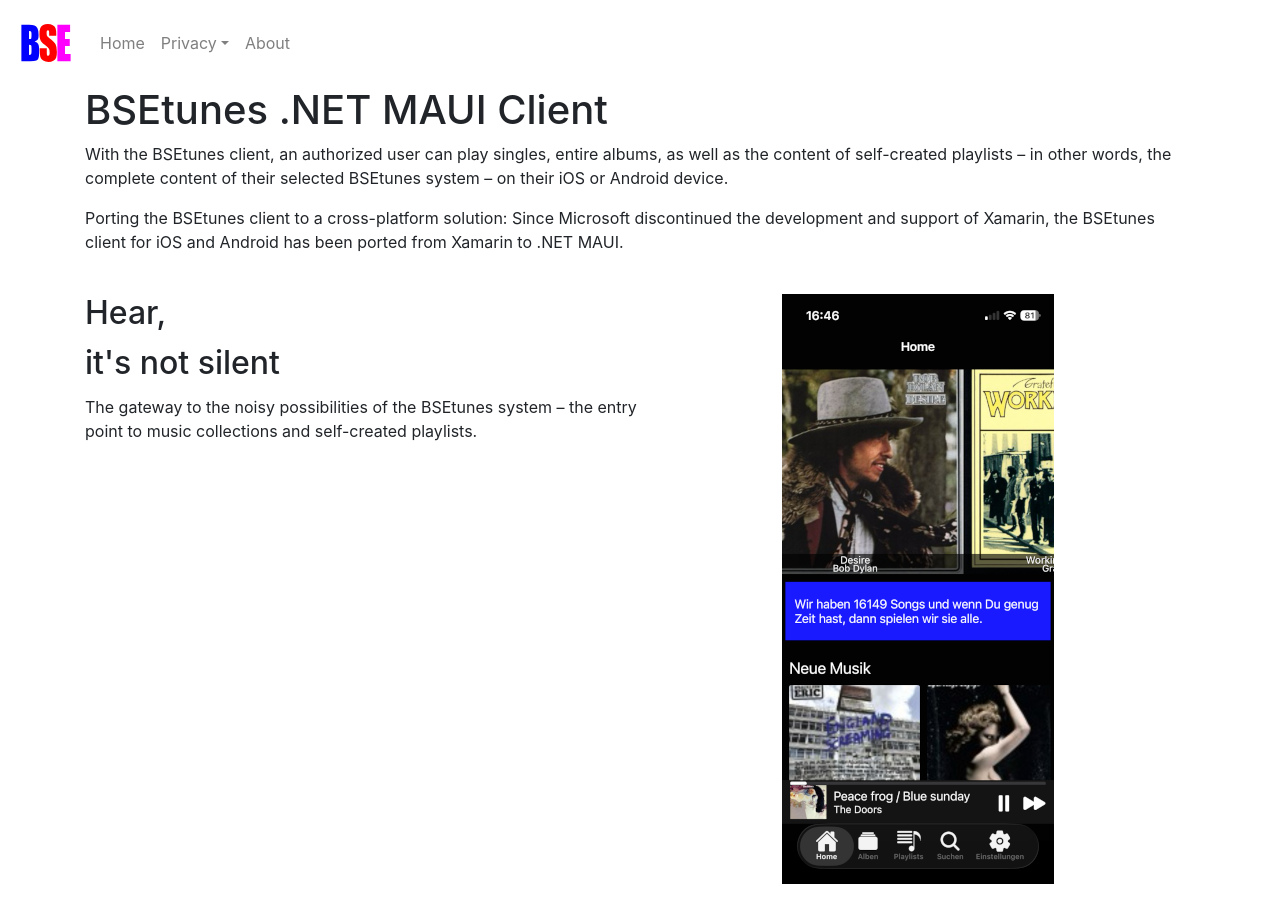
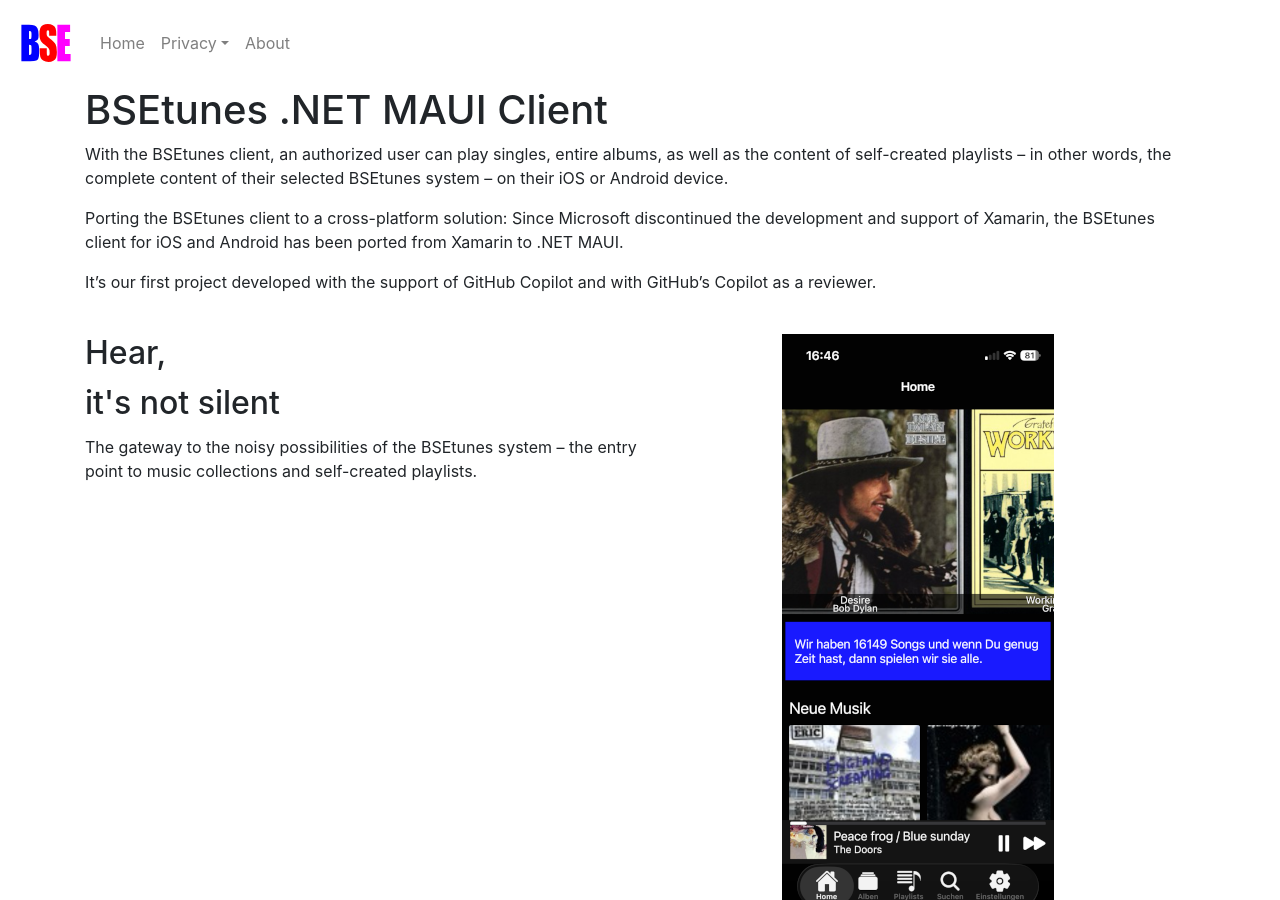
Before and after one commit to uwe-e/uwe-e.github.io, a Jekyll site: the page built from _posts/2025-12-03-BSEtunes-maui-v105.markdown, in a window 1280 px wide and 900 px high. Built offline with Jekyll 4.4.1, drawn with Linux system fonts in a browser that asks for light colours.

Commit message:
text modifications

```diff
--- a/_posts/2025-12-03-BSEtunes-maui-v105.markdown
+++ b/_posts/2025-12-03-BSEtunes-maui-v105.markdown
@@ -11,6 +11,8 @@ image: /assets/images/content/bsetunes_maui/2025-12-03-BSEtunes-maui-v105/ios-ho
 {{page.description}}
 
 Porting the BSEtunes client to a cross-platform solution: Since Microsoft discontinued the development and support of Xamarin, the BSEtunes client for iOS and Android has been ported from Xamarin to .NET MAUI.
+
+It’s our first project developed with the support of GitHub Copilot and with GitHub's Copilot as a reviewer.
 
 <div class="card-container">
 {% for category in site.tunes_maui %}
```
